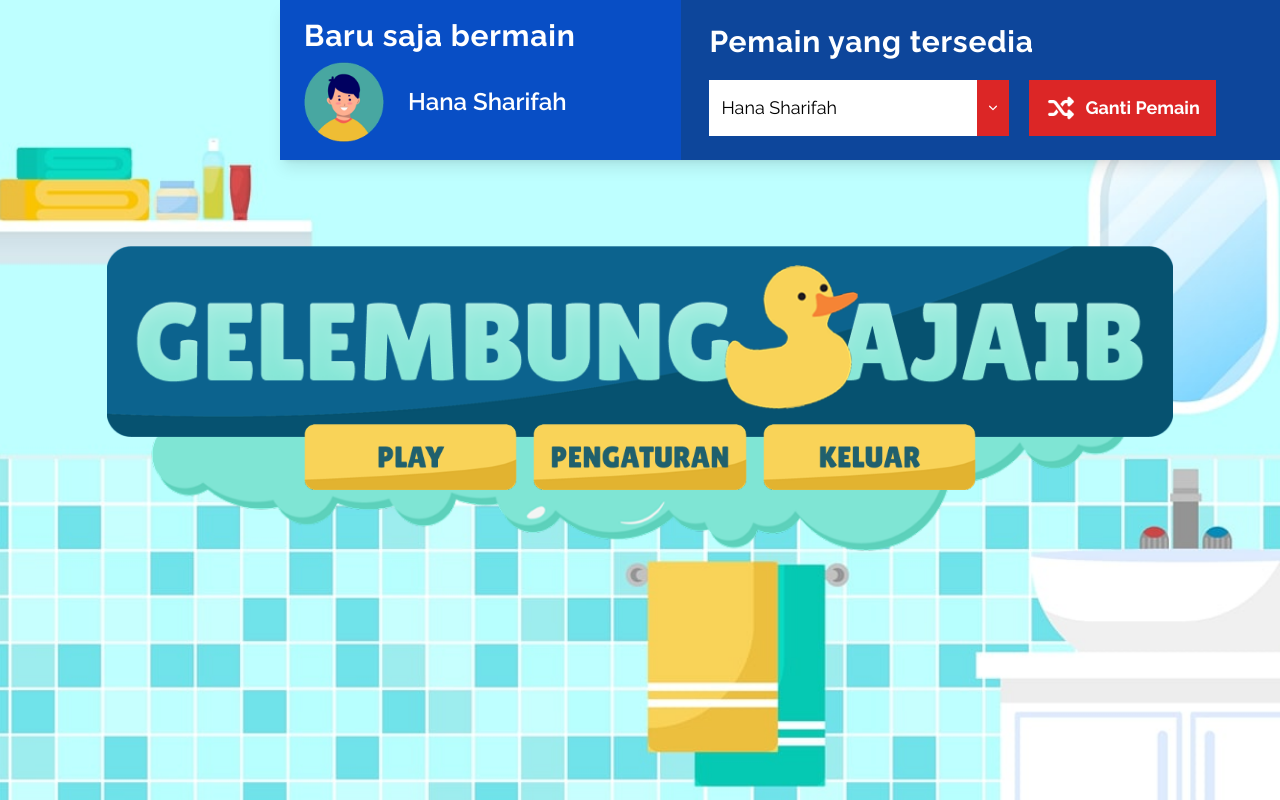
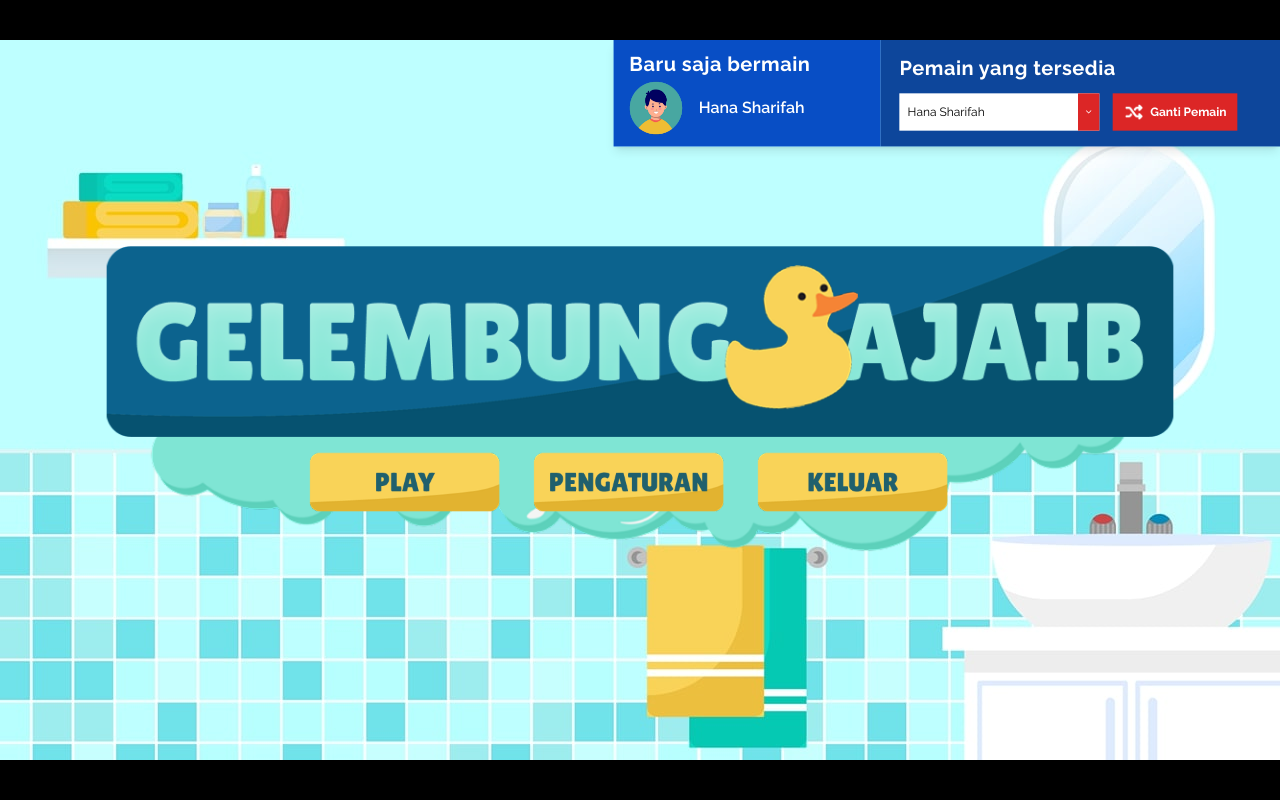
Before and after one commit to SkyLumi/LIDM---Mas-Rizki, a Flask app: page /gelembung-game in a window 1280 px wide. Run offline with Flask 3, Linux system fonts and the light colour scheme; some libraries are stand-ins or nearby versions.

Commit message:
awdawdasdaw

```diff
--- a/templates/eskrim.html
+++ b/templates/eskrim.html
@@ -839,7 +839,7 @@
                     if (dist < 80) {
                         score += 10;
                     } else if (cream.y > h) {
-                        lives -= 3;
+                        lives -= 1;
                     } else {
                         iceCreamsToKeep.push(cream);
                     }
--- a/templates/gelembung.html
+++ b/templates/gelembung.html
@@ -10,10 +10,10 @@
     <link href="https://fonts.googleapis.com/css2?family=Raleway:wght@400;600;700&display=swap" rel="stylesheet">
 
     <style>
-        body { font-family: 'Inter', sans-serif; overflow: hidden; }
+        body { font-family: 'Inter', sans-serif; overflow: hidden; background: black;}
         /* Kontainer untuk setiap "layar" */
         .screen {
-            position: fixed;
+            position: absolute;
             top: 0;
             left: 0;
             width: 100%;
@@ -28,6 +28,17 @@
             width: 100%;
             height: 100%;
             object-fit: cover;
+        }
+
+        #game-container {
+            position: absolute;
+            top: 50%;
+            left: 50%;
+            width: 1920px;   /* resolusi dasar desainmu */
+            height: 1080px;  /* resolusi dasar desainmu */
+            transform: translate(-50%, -50%);
+            transform-origin: center center;
+            background-color: black;
         }
 
         #result-popup {
@@ -85,6 +96,7 @@
     <audio id="bgm-pop-explode" src="{{ url_for('static', filename='audio/gelebung-pop-explode.m4a') }}"></audio>
     <audio id="bgm-pop" src="{{ url_for('static', filename='audio/gelembung-popup.mp3') }}"></audio>
 
+    <div id="game-container">
         <!-- ======================== -->
         <!--     LAYAR 1: MENU UTAMA (Versi Multi-Layer) -->
         <!-- ======================== -->
@@ -352,6 +364,7 @@
                     <img src="{{ url_for('static', filename='gelembung_img/retry-button.png') }}"
                         alt="Retry" class="w-[120px]" />
                 </button>
+            </div>
         </div>
     </div>
     <!-- ======================== -->
@@ -1444,6 +1457,21 @@
             }
         });
 
+        function letterboxScale() {
+            const baseWidth = 1920;
+            const baseHeight = 1080;
+
+            const windowWidth = window.innerWidth;
+            const windowHeight = window.innerHeight;
+
+            const scale = Math.min(windowWidth / baseWidth, windowHeight / baseHeight);
+
+            const container = document.getElementById("game-container");
+            container.style.transform = `translate(-50%, -50%) scale(${scale})`;
+        }
+
+        window.addEventListener("resize", letterboxScale);
+        window.addEventListener("load", letterboxScale);
     </script>
 </body>
 </html>
```
Also changed, not shown: templates/kartu.html (+34 -25 lines), static/kartu_img/kartu_kebalik_no_love.png (added). Lines whose indentation alone changed are shown as unchanged.
